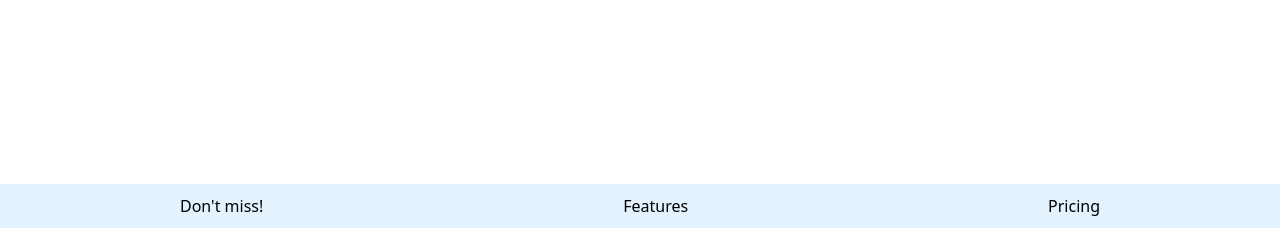
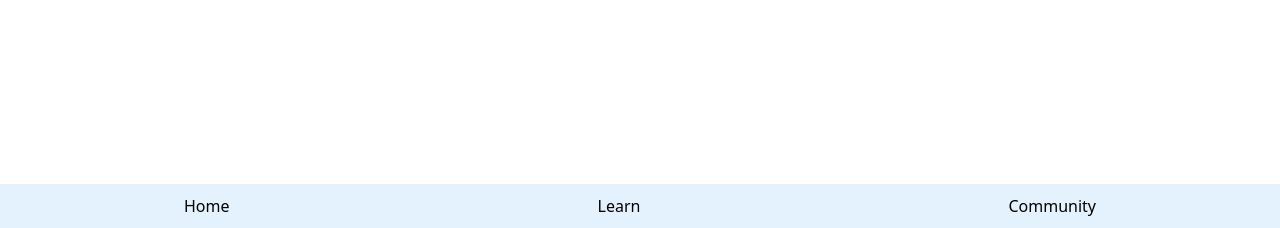
Before and after one commit to jaranya015/project__speech_Assessment, a Flask app: page /tech in a window 1280 px wide. Shown: the part 572-800 px from the top of the page. Run offline with Flask 3, Linux system fonts and the light colour scheme.

Commit message:
Change HTML

```diff
--- a/templates/layout.html
+++ b/templates/layout.html
@@ -17,17 +17,12 @@
         <div class="collapse navbar-collapse" tabindex="-1" id="navbarNav">
           <ul class="navbar-nav">
             <li class="nav-item">
-              <a class="nav-link active" aria-current="page" href="#">Home</a>
+              <a class="nav-link active" aria-current="page" href="#">Chat</a>
             </li>
             <li class="nav-item">
-              <a class="nav-link" href="{{url_for('about')}}">Features</a>
+              <a class="nav-link" href="#">Setting</a>
             </li>
-            <li class="nav-item">
-              <a class="nav-link" href="#">Pricing</a>
-            </li>
-            <li class="nav-item">
-              <a class="nav-link disabled" aria-disabled="true">Disabled</a>
-            </li>
+
           </ul>
         </div>
       </div>
@@ -61,9 +56,9 @@
   </nav>
 
 <div class="bottom-nav">
-  <a href="{{url_for('tech')}}">Don't miss!</a>
-  <a href="#">Features</a>
-  <a href="#">Pricing</a>
+  <a href="{{url_for('tech')}}">Home</a>
+  <a href="#">Learn</a>
+  <a href="#">Community</a>
 </div>
 
 
--- a/templates/tech.html
+++ b/templates/tech.html
@@ -1 +1,5 @@
 {% extends "layout.html" %}
+
+{% block content %}
+    <h1>Cheers!</h1>
+{% endblock %}
```
Also changed, not shown: 7 other files.
